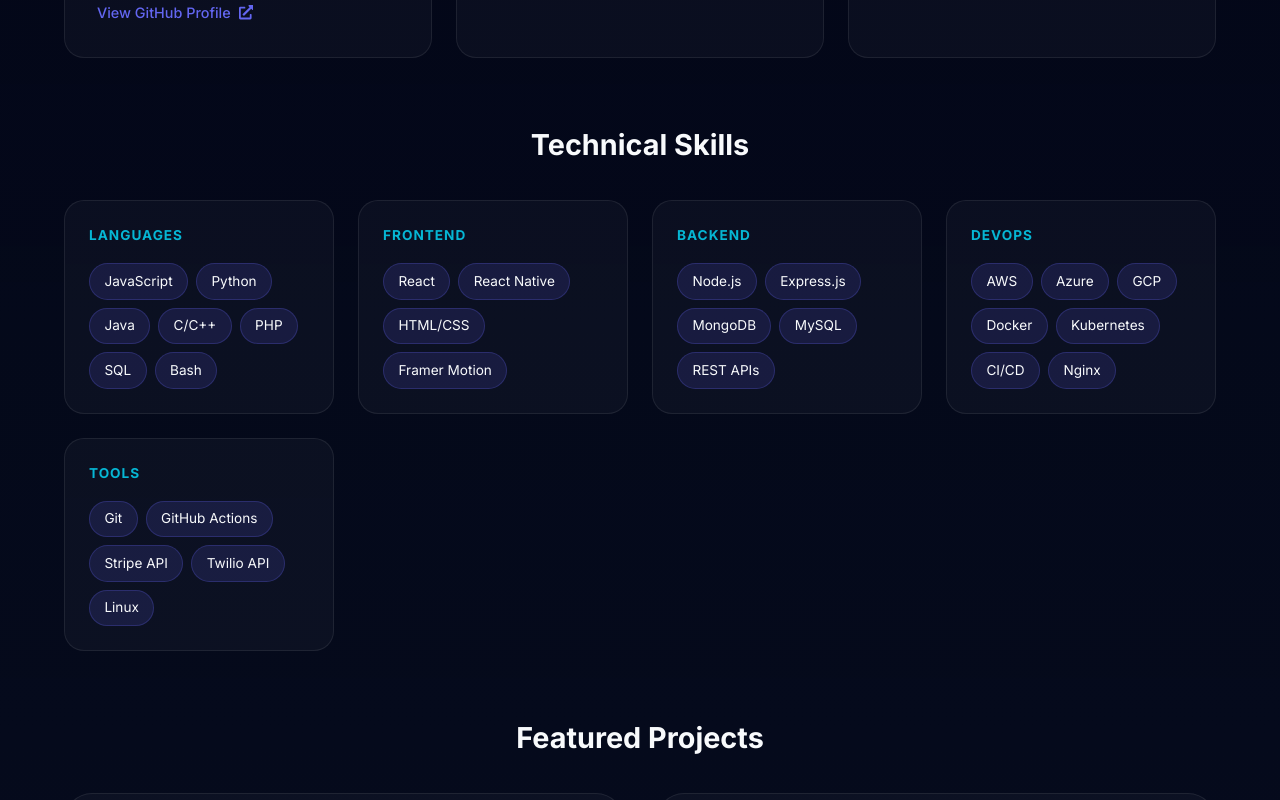
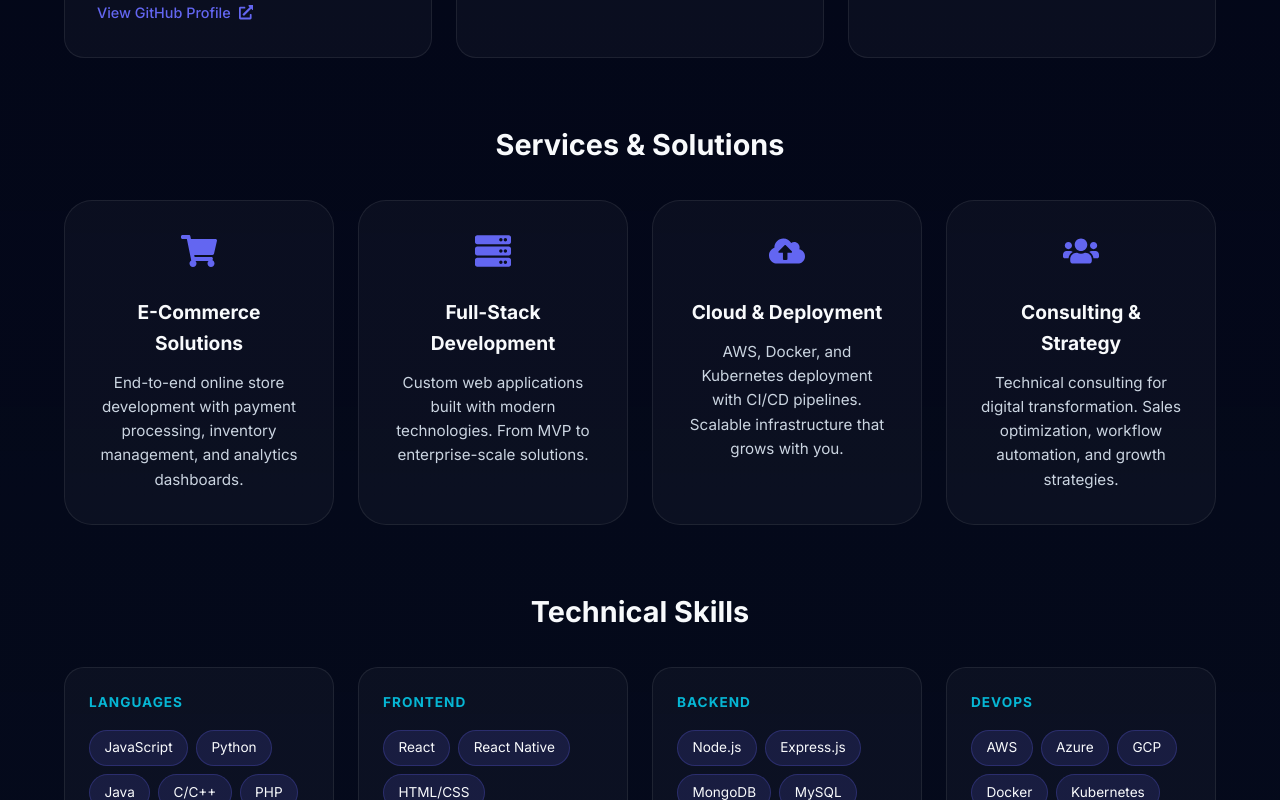
Before and after one commit to niraj411/raj-gautam-portfolio, a React (Create React App) app: page / in a window 1280 px wide. Shown: the part 1300-2100 px from the top of the page. Built offline with nearby package versions, Linux system fonts and the light colour scheme.

Commit message:
Change to Raj Gautam, add services section, food production cert

```diff
--- a/src/App.css
+++ b/src/App.css
@@ -766,6 +766,39 @@
   font-size: 0.9rem;
 }
 
+.exp-cert {
+  color: var(--success);
+  font-size: 0.85rem;
+  font-weight: 500;
+  margin-top: 0.25rem;
+}
+
+/* Services Section in Developer Portfolio */
+.services-section {
+  margin-bottom: 4rem;
+}
+
+.services-section .services-grid {
+  display: grid;
+  grid-template-columns: repeat(auto-fit, minmax(250px, 1fr));
+  gap: 1.5rem;
+}
+
+.services-section .service-card {
+  background: rgba(255, 255, 255, 0.03);
+  border: 1px solid rgba(255, 255, 255, 0.08);
+  border-radius: var(--border-radius-xl);
+  padding: 2rem;
+  text-align: center;
+  transition: all 0.3s ease;
+}
+
+.services-section .service-card:hover {
+  background: rgba(99, 102, 241, 0.1);
+  border-color: rgba(99, 102, 241, 0.3);
+  box-shadow: var(--shadow-glow);
+}
+
 .exp-card ul {
   list-style: none;
   margin-top: 0.5rem;
--- a/src/App.js
+++ b/src/App.js
@@ -198,8 +198,8 @@
             Full-Stack Developer & Entrepreneur
           </motion.div>
 
-          <motion.h1 variants={fadeInUp} className="glitch" data-text="Niraj Gautam">
-            Niraj Gautam
+          <motion.h1 variants={fadeInUp} className="glitch" data-text="Raj Gautam">
+            Raj Gautam
           </motion.h1>
 
           <motion.div className="hero-tagline" variants={fadeInUp}>
@@ -357,6 +357,29 @@
     }
   ];
 
+  const services = [
+    {
+      icon: <FaShoppingCart size={36} />,
+      title: "E-Commerce Solutions",
+      description: "End-to-end online store development with payment processing, inventory management, and analytics dashboards."
+    },
+    {
+      icon: <FaServer size={36} />,
+      title: "Full-Stack Development",
+      description: "Custom web applications built with modern technologies. From MVP to enterprise-scale solutions."
+    },
+    {
+      icon: <FaCloudUploadAlt size={36} />,
+      title: "Cloud & Deployment",
+      description: "AWS, Docker, and Kubernetes deployment with CI/CD pipelines. Scalable infrastructure that grows with you."
+    },
+    {
+      icon: <FaUsers size={36} />,
+      title: "Consulting & Strategy",
+      description: "Technical consulting for digital transformation. Sales optimization, workflow automation, and growth strategies."
+    }
+  ];
+
   const skills = [
     { category: "Languages", items: ["JavaScript", "Python", "Java", "C/C++", "PHP", "SQL", "Bash"] },
     { category: "Frontend", items: ["React", "React Native", "HTML/CSS", "Framer Motion"] },
@@ -408,6 +431,25 @@
               <h3><FaAws /> Cloud Native</h3>
               <p>AWS, Docker, Kubernetes deployment expertise</p>
             </motion.div>
+          </div>
+        </motion.div>
+
+        {/* Services */}
+        <motion.div className="services-section" initial="initial" whileInView="animate" viewport={{ once: true }}>
+          <h3 className="subsection-title">Services & Solutions</h3>
+          <div className="services-grid">
+            {services.map((service, idx) => (
+              <motion.div
+                key={idx}
+                className="service-card"
+                variants={fadeInUp}
+                whileHover={{ scale: 1.03, y: -5 }}
+              >
+                <div className="service-icon">{service.icon}</div>
+                <h3>{service.title}</h3>
+                <p>{service.description}</p>
+              </motion.div>
+            ))}
           </div>
         </motion.div>
 
@@ -480,6 +522,7 @@
                 <h4>General Manager</h4>
                 <p className="exp-role">Tandoori Kitchen | 2018 - Present</p>
                 <p className="exp-highlight">#42 in Yelp's Top 100 U.S. Restaurants 2024</p>
+                <p className="exp-cert">Food Production Manager Certified (Valid through Jan 2030)</p>
               </div>
             </motion.div>
           </div>
```
